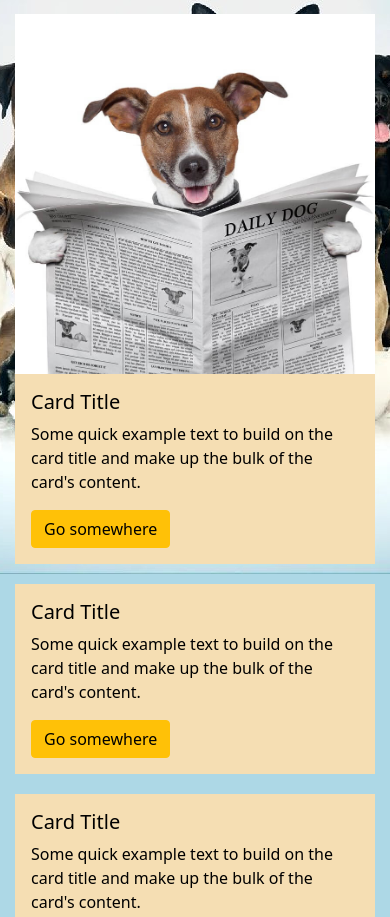
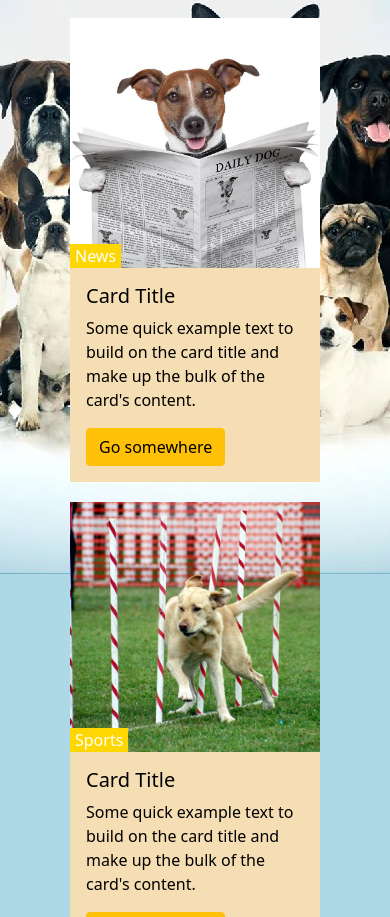
Before and after one commit to jurok3x/practice, a plain HTML site: page index.html in a window 390 px wide. Shown: the part 3611-4528 px from the top of the page. Drawn offline with nearby package versions, Linux system fonts and the light colour scheme; a web font is replaced by a local one.

Commit message:
removed grid

```diff
--- a/css/style.css
+++ b/css/style.css
@@ -82,9 +82,6 @@ button {
   max-width: 1180px;
   margin: 0px auto;
 }
-
-
-
 
 .home {
   background-image: url("../img/1.jpg");
@@ -281,6 +278,7 @@ button {
 .test__card {
   background: transparent;
   width: 360px;
+  margin-bottom: 5px;
   display: flex;
   flex-direction: row;
 }
@@ -315,9 +313,9 @@ button {
   background-color: lightblue;
   background-image: url("../img/5.jfif");
   background-repeat: no-repeat;
-
   background-position: center top;
   background-attachment: local;
+
   width: 100%;
 }
 
@@ -338,10 +336,44 @@ button {
 
 .atc__card__img {
   width: 100%;
+  height: 250px;
+}
+
+.atc__card__img__wrapper {
+  position: relative;
+}
+
+.atc__card__img__wrapper p{
+  position: absolute;
+  top: 226px;
+  background-color: gold;
+  color: white;
+  padding-right: 5px;
+  padding-left: 5px;
 }
 
 .atc__content {
-  padding: 15px;
+  display: flex;
+  flex-direction: row;
+  justify-content: space-evenly;
+  flex-wrap: wrap;
+}
+
+@media screen and (max-width: 755px) {
+  .atc__content {
+    display: flex;
+    flex-direction: row;
+    justify-content: space-between;
+    padding: 5%;
+  }
+}
+
+@media screen and (max-width: 555px) {
+  .atc__content {
+    display: flex;
+    flex-direction: column;
+    align-items: center;
+  }
 }
 
 .card-body {
--- a/index.html
+++ b/index.html
@@ -44,10 +44,9 @@
                       </li>
                       <li class="nav-item">
                         <button class="rounded__button nav__button">Get dog</button>
-                      </li>
-                      <li class="nav-item">
                         <button class="rounded__button nav__button">Give &#9825</button>
                       </li>
+
                     </ul>
                   </div>
                 </nav>
@@ -142,29 +141,41 @@
                   <div class="underline"></div>
                 </div>
                 <div class="atc__content">
-                  <div class="row">
-                    <div class="atc__card col-12 col-sm-6 col-lg-4">
+                  <div class="atc__card">
+                    <div class="atc__card__img__wrapper">
                       <img src="img/news-dog.jpg" alt="dog news" class="atc__card__img"/>
+                      <p>News</p>
+                    </div>
+
                     <div class="card-body">
-
                       <h5 class="card-title">Card Title</h5>
                       <p class="card-text">Some quick example text to build on the card title and make up the bulk of the card's content.</p>
                       <a href="#" class="btn btn-warning">Go somewhere</a>
                     </div>
                   </div>
-                    <div class="atc__card col-12 col-sm-6 col-lg-4">
+                  <div class="atc__card">
+                    <div class="atc__card">
+                      <div class="atc__card__img__wrapper">
+                        <img src="img/sports-dog.jpg" alt="dog sports" class="atc__card__img"/>
+                        <p>Sports</p>
+                      </div>
+
                     <div class="card-body ">
                       <h5 class="card-title">Card Title</h5>
                       <p class="card-text">Some quick example text to build on the card title and make up the bulk of the card's content.</p>
                       <a href="#" class="btn btn-warning">Go somewhere</a>
                     </div>
                   </div>
-                    <div class="atc__card col-12 col-sm-6 col-lg-4">
+                  <div class="atc__card">
+                    <div class="atc__card__img__wrapper">
+                      <img src="img/work-dog.jpg" alt="dog news" class="atc__card__img"/>
+                      <p>Work</p>
+                    </div>
+
                     <div class="card-body ">
                       <h5 class="card-title">Card Title</h5>
                       <p class="card-text">Some quick example text to build on the card title and make up the bulk of the card's content.</p>
                       <a href="#" class="btn btn-warning">Go somewhere</a>
-                      </div>
                     </div>
                   </div>
                 </div>
```
Also changed, not shown: img/sports-dog.jpg (added), img/work-dog.jpg (added). Lines whose indentation alone changed are shown as unchanged.
